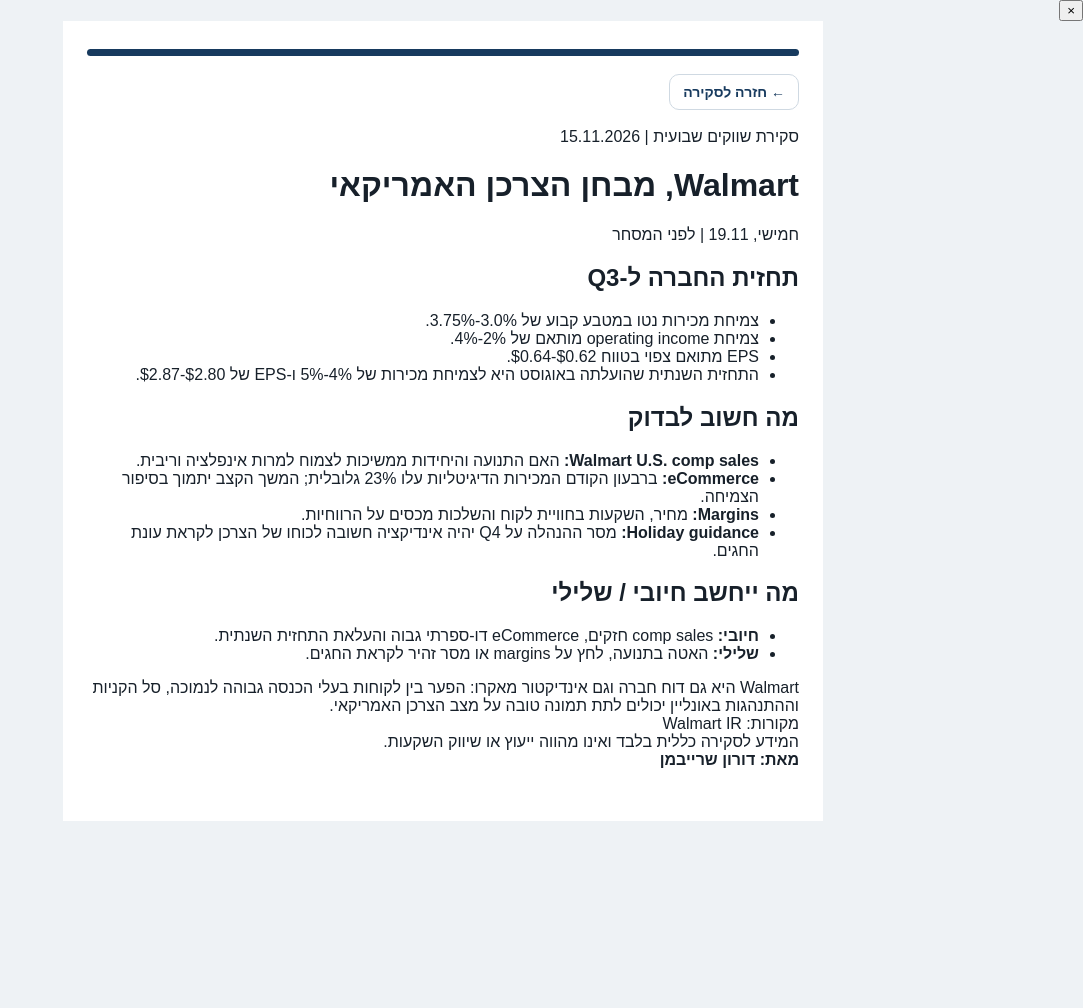
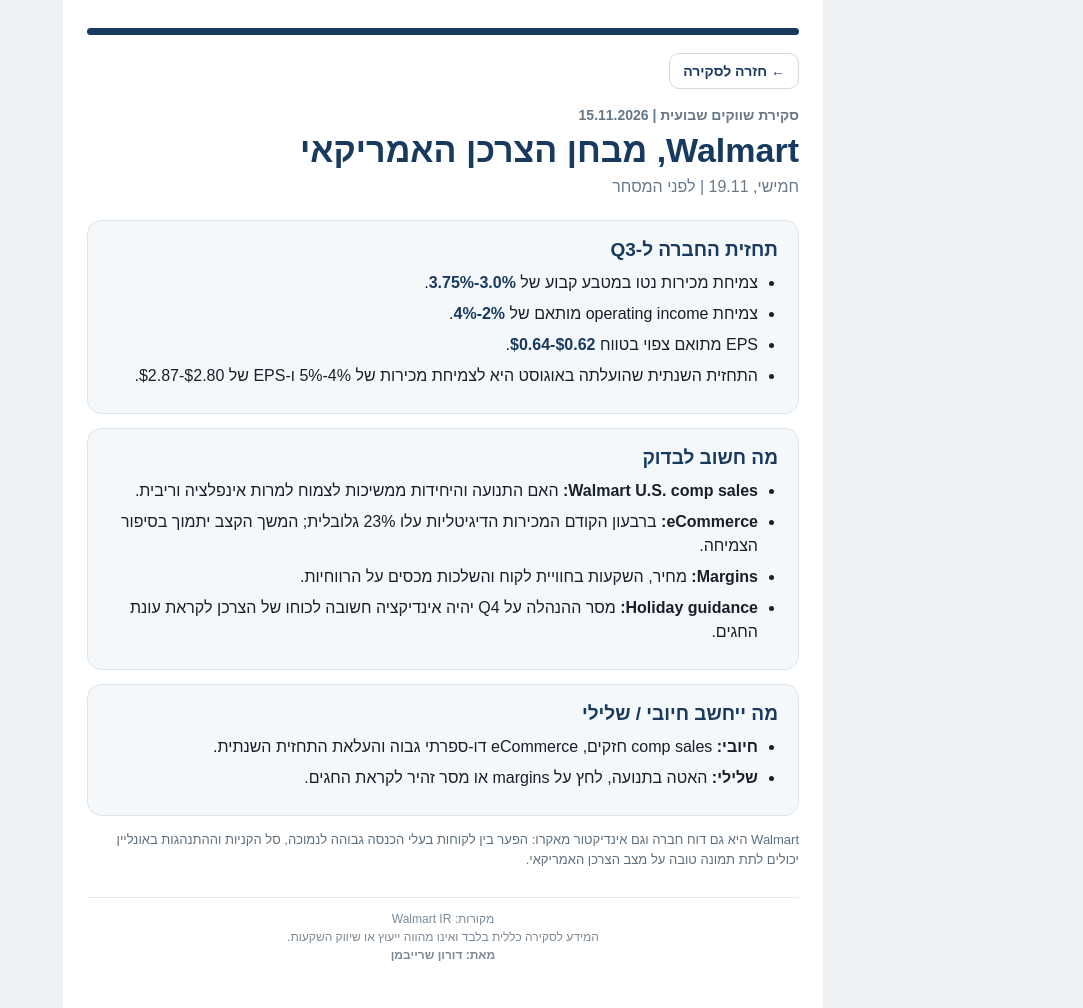
Before and after one commit to Doronsh170/weekly-market-review, a plain HTML site: page weekly/2026-11-15/walmart.html in a window 1280 px wide. Shown: the whole page, without its empty margins (197-1280 px from the left). Before the commit the page ends 821 px from the top, so only its background shows below. Drawn offline with Linux system fonts and the light colour scheme.

Commit message:
Restore pre-change expansion page

```diff
--- a/weekly/2026-11-15/walmart.html
+++ b/weekly/2026-11-15/walmart.html
@@ -2,7 +2,12 @@
 *{box-sizing:border-box}body{margin:0;background:#eef2f5;font-family:Arial,"Noto Sans Hebrew",sans-serif;color:#17202a;direction:rtl}
 .wrap{max-width:760px;margin:0 auto;background:#fff;min-height:100vh;padding:28px 24px 44px}
 .bar{height:7px;background:#173a5e;border-radius:5px;margin-bottom:18px}
-.back{display:inline-flex;align-items:center;gap:6px;border:1px solid #cfd9e2;background:#fff;color:#173a5e;border-radius:10px;padding:9px 13px;font-size:14px;font-weight:700;cursor:pointer;margin-bottom:18px}</style></head><body><button class="closex" aria-label="סגירה" onclick="if(history.length>1){history.back()}else{window.close()}">×</button><div class="wrap"><div class="bar"></div><button class="back" onclick="if(/iPhone|iPad|iPod/.test(navigator.userAgent)){history.go(-2)}else if(history.length>1){history.back()}else{window.close()}">← חזרה לסקירה</button><div class="k">סקירת שווקים שבועית | 15.11.2026</div><h1>Walmart, מבחן הצרכן האמריקאי</h1><div class="sub">חמישי, 19.11 | לפני המסחר</div>
+.back{display:inline-flex;align-items:center;gap:6px;border:1px solid #cfd9e2;background:#fff;color:#173a5e;border-radius:10px;padding:9px 13px;font-size:14px;font-weight:700;cursor:pointer;margin-bottom:18px}
+.k{font-size:14px;font-weight:700;color:#667785}h1{font-size:34px;line-height:1.15;color:#173a5e;margin:8px 0}.sub{color:#687988;margin-bottom:24px}
+.box{background:#f5f8fb;border:1px solid #dce6ee;border-radius:14px;padding:18px 20px;margin:14px 0}.box h2{font-size:19px;color:#173a5e;margin:0 0 10px}
+.box ul{margin:0;padding-right:20px}.box li{margin:7px 0;line-height:1.5}.num{font-weight:800;color:#173a5e}
+.note{font-size:13px;color:#5f6f7c;line-height:1.5}.bottom{border-top:1px solid #e5eaee;margin-top:28px;padding-top:12px;text-align:center;color:#7d8a95;font-size:12px;line-height:1.5}
+</style></head><body><div class="wrap"><div class="bar"></div><button class="back" onclick="if(history.length>1){history.back()}else{window.close()}">← חזרה לסקירה</button><div class="k">סקירת שווקים שבועית | 15.11.2026</div><h1>Walmart, מבחן הצרכן האמריקאי</h1><div class="sub">חמישי, 19.11 | לפני המסחר</div>
 <div class="box"><h2>תחזית החברה ל-Q3</h2><ul>
 <li>צמיחת מכירות נטו במטבע קבוע של <span class="num">3.0%-3.75%</span>.</li>
 <li>צמיחת operating income מותאם של <span class="num">2%-4%</span>.</li>
```
